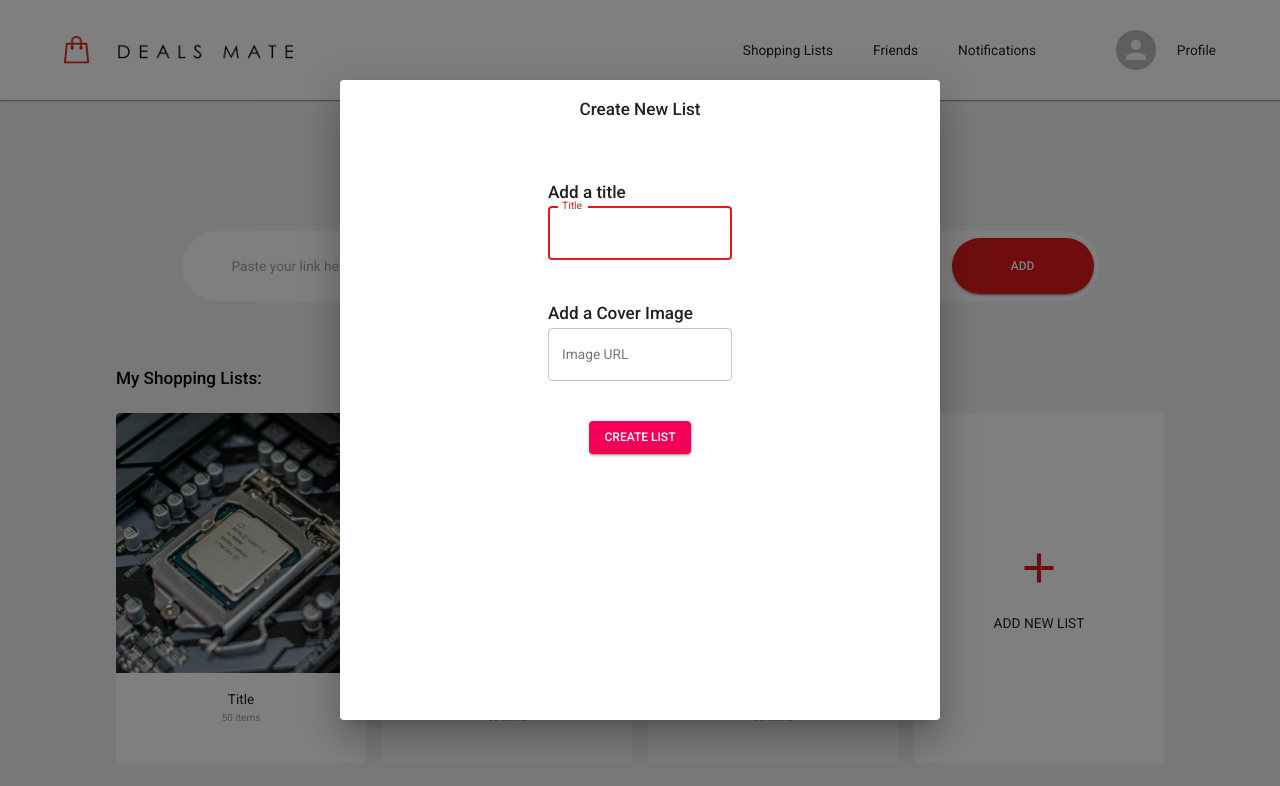
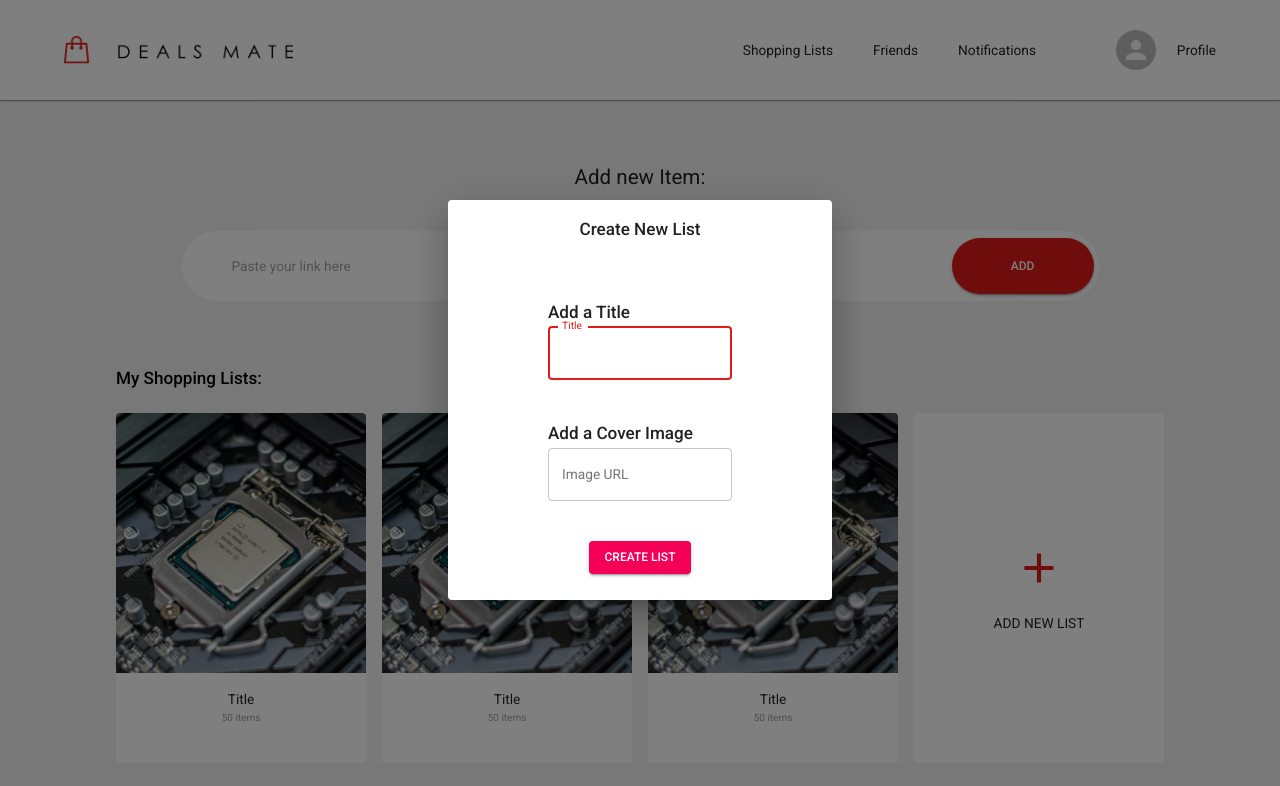
Before and after one commit to hatchways/team-seahorse, a React (Create React App) app in the folder client/: page /dashboard in a window 1280 px wide. Both pictures are taken after a click on the button "ADD NEW LIST". Shown: the top 786 px of the page. Built offline with nearby package versions, Linux system fonts and the light colour scheme.

Commit message:
Made NewListDialog its own component

```diff
--- a/client/src/components/AddNewList.jsx
+++ b/client/src/components/AddNewList.jsx
@@ -4,14 +4,10 @@ import {
   Grid,
   makeStyles,
   Typography,
-  Dialog,
-  DialogTitle,
-  Button,
-  TextField,
 } from "@material-ui/core";
-import { Fragment, useState } from "react";
 import AddIcon from "@material-ui/icons/Add";
-import axios from "axios";
+import { useState } from "react";
+import NewListDialog from "./NewListDialog";
 
 const useStyles = makeStyles(() => ({
   card: {
@@ -30,42 +26,14 @@ const useStyles = makeStyles(() => ({
     fontSize: 50,
     marginBottom: 20,
   },
-  dialogPaper: {
-    height: "80vh",
-    width: "80vw",
-  },
 }));
 
 const AddNewList = () => {
   const classes = useStyles();
   const [dialogIsOpen, setDialogIsOpen] = useState(false);
-  const [title, setTitle] = useState("");
-  const [coverImageUrl, setCoverImageUrl] = useState(
-    "http://example.com/image"
-  );
-  const [awaitingResponse, setAwaitingResponse] = useState(false);
-
-  const handleCoverImageUrlChange = (e) => {
-    setCoverImageUrl(e.target.value);
-  };
-  const handleTitleChange = (e) => {
-    setTitle(e.target.value);
-  };
-  const handleSubmit = async () => {
-    try {
-      setAwaitingResponse(true);
-      await axios
-        .create({ baseUrl: "localhost:3001", withCredentials: true })
-        .post("/lists", { title, coverImageUrl });
-      setDialogIsOpen(false);
-    } catch (error) {
-      setAwaitingResponse(false);
-      console.log(error.response);
-    }
-  };
 
   return (
-    <Fragment>
+    <>
       <Grid item>
         <Card className={classes.card} elevation={0}>
           <CardActionArea
@@ -77,45 +45,11 @@ const AddNewList = () => {
           </CardActionArea>
         </Card>
       </Grid>
-      <Dialog
-        classes={{ paper: classes.dialogPaper }}
-        open={dialogIsOpen}
-        onClose={() => setDialogIsOpen(false)}
-      >
-        <Grid container alignItems="center" direction="column" spacing={5}>
-          <Grid item>
-            <DialogTitle>Create New List</DialogTitle>
-          </Grid>
-          <Grid item>
-            <Typography variant="h6">Add a title</Typography>
-            <TextField
-              label="Title"
-              variant="outlined"
-              onChange={handleTitleChange}
-              autoFocus
-            />
-          </Grid>
-          <Grid item>
-            <Typography variant="h6">Add a Cover Image</Typography>
-            <TextField
-              label="Image URL"
-              variant="outlined"
-              onChange={handleCoverImageUrlChange}
-            />
-          </Grid>
-          <Grid item>
-            <Button
-              variant="contained"
-              color="secondary"
-              onClick={handleSubmit}
-              disabled={awaitingResponse}
-            >
-              Create List
-            </Button>
-          </Grid>
-        </Grid>
-      </Dialog>
-    </Fragment>
+      <NewListDialog
+        isOpen={dialogIsOpen}
+        closeDialog={() => setDialogIsOpen(false)}
+      />
+    </>
   );
 };
 
--- /dev/null
+++ b/client/src/components/NewListDialog.jsx
@@ -0,0 +1,91 @@
+import {
+  makeStyles,
+  Grid,
+  Typography,
+  Dialog,
+  DialogTitle,
+  Button,
+  TextField,
+} from "@material-ui/core";
+import { useState } from "react";
+import axios from "axios";
+
+const useStyles = makeStyles(() => ({
+  dialogPaper: {
+    height: "50%",
+    minWidth: "30%",
+    maxWidth: "40%",
+  },
+}));
+
+const NewListDialog = ({ isOpen, closeDialog }) => {
+  const classes = useStyles();
+
+  const [title, setTitle] = useState("");
+  const [coverImageUrl, setCoverImageUrl] = useState(
+    "http://example.com/image"
+  );
+  const [awaitingResponse, setAwaitingResponse] = useState(false);
+
+  const handleCoverImageUrlChange = (e) => {
+    setCoverImageUrl(e.target.value);
+  };
+  const handleTitleChange = (e) => {
+    setTitle(e.target.value);
+  };
+  const handleSubmit = async () => {
+    try {
+      setAwaitingResponse(true);
+      await axios
+        .create({ baseUrl: "localhost:3001", withCredentials: true })
+        .post("/lists", { title, coverImageUrl });
+      closeDialog();
+      setAwaitingResponse(false);
+    } catch (error) {
+      setAwaitingResponse(false);
+      console.log(error.response);
+    }
+  };
+  return (
+    <Dialog
+      classes={{ paper: classes.dialogPaper }}
+      open={isOpen}
+      onClose={closeDialog}
+    >
+      <Grid container alignItems="center" direction="column" spacing={5}>
+        <Grid item>
+          <DialogTitle>Create New List</DialogTitle>
+        </Grid>
+        <Grid item>
+          <Typography variant="h6">Add a Title</Typography>
+          <TextField
+            label="Title"
+            variant="outlined"
+            onChange={handleTitleChange}
+            autoFocus
+          />
+        </Grid>
+        <Grid item>
+          <Typography variant="h6">Add a Cover Image</Typography>
+          <TextField
+            label="Image URL"
+            variant="outlined"
+            onChange={handleCoverImageUrlChange}
+          />
+        </Grid>
+        <Grid item>
+          <Button
+            variant="contained"
+            color="secondary"
+            onClick={handleSubmit}
+            disabled={awaitingResponse}
+          >
+            Create List
+          </Button>
+        </Grid>
+      </Grid>
+    </Dialog>
+  );
+};
+
+export default NewListDialog;
```
